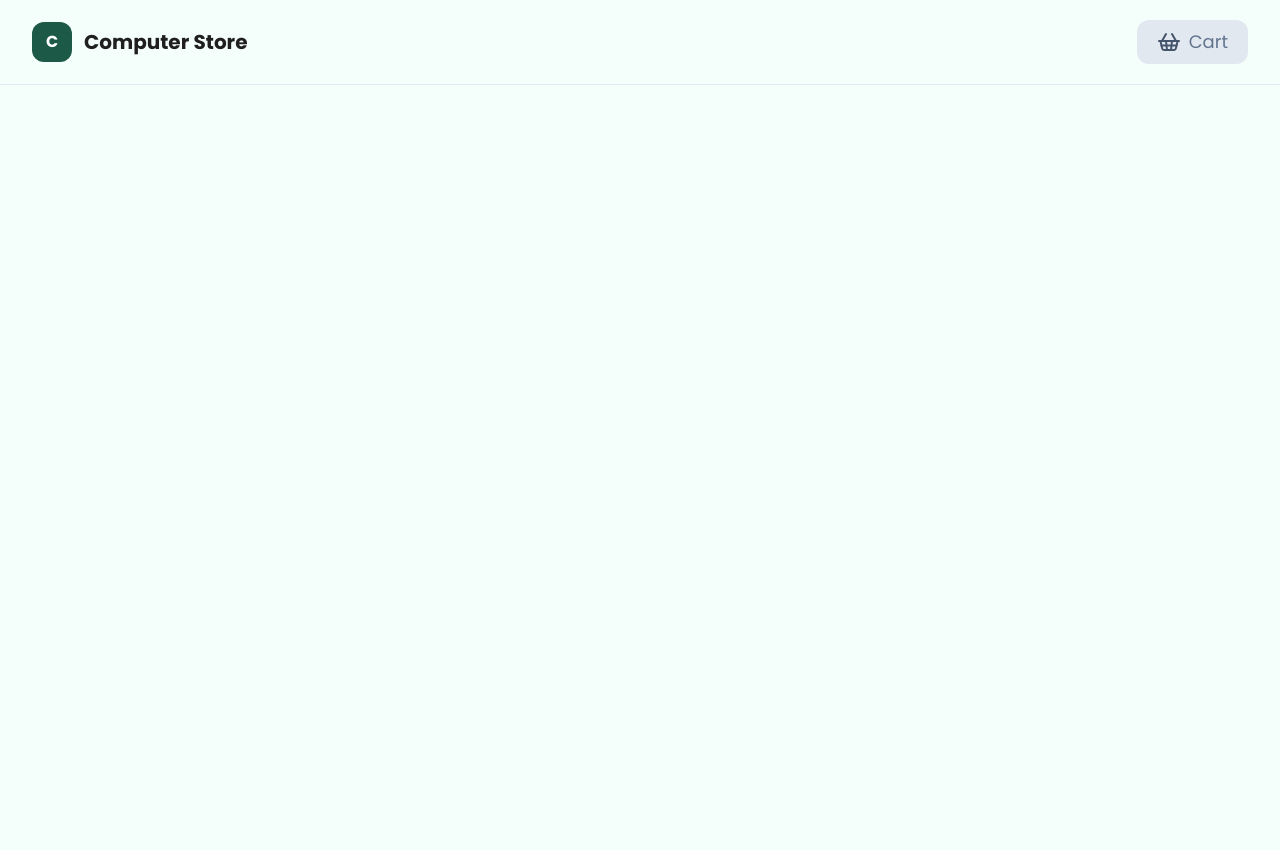
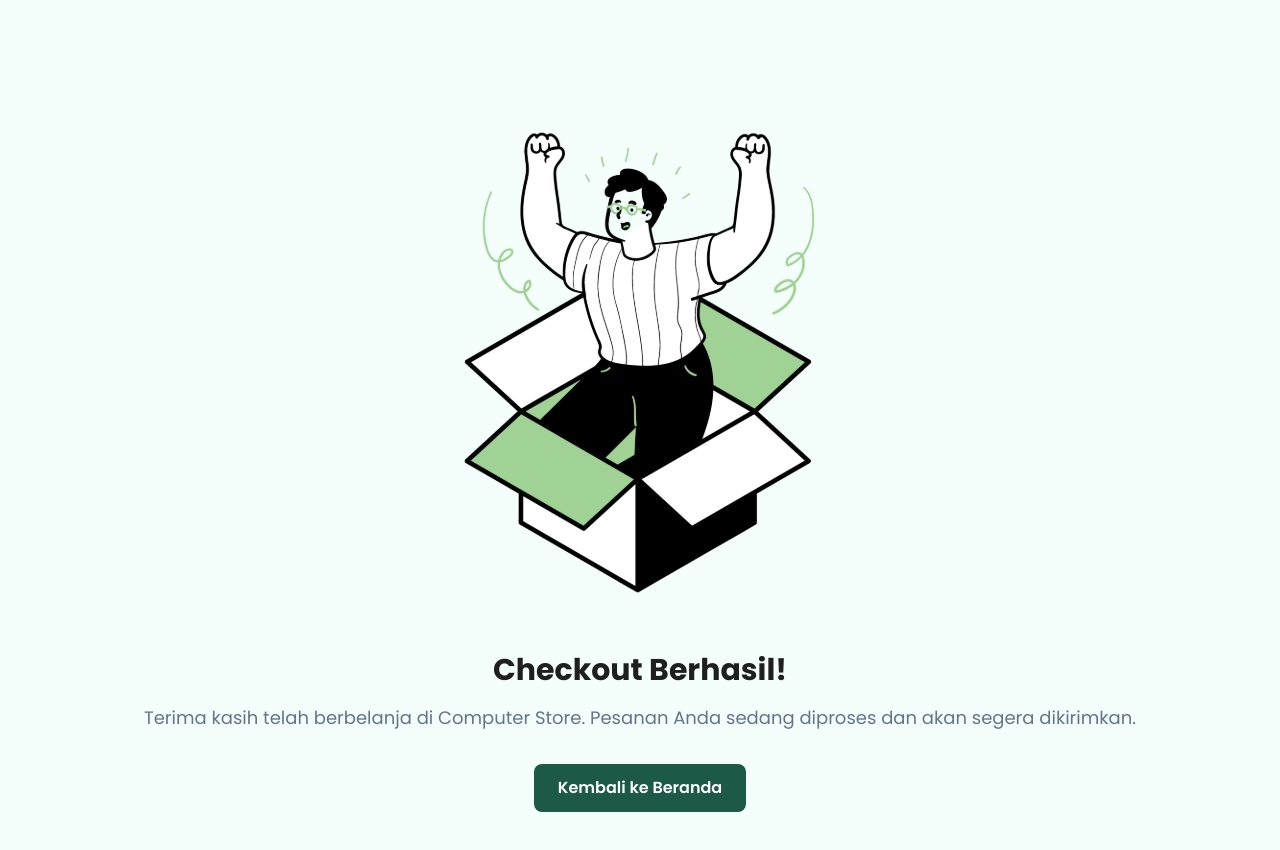
Before and after one commit to DRY-7717/cart-system-app-bima-interview-the-master-steel-mfc, a Vue app: page /checkout-success in a window 1280 px wide. Shown: the top 850 px of the page. Built offline with nearby package versions, Linux system fonts and the light colour scheme.

Commit message:
feat: add loading bar progress

```diff
--- a/package.json
+++ b/package.json
@@ -24,6 +24,7 @@
   "devDependencies": {
     "@tsconfig/node24": "^24.0.3",
     "@types/node": "^24.10.1",
+    "@types/nprogress": "^0.2.3",
     "@vitejs/plugin-vue": "^6.0.2",
     "@vue/tsconfig": "^0.8.1",
     "npm-run-all2": "^8.0.4",
--- a/src/App.vue
+++ b/src/App.vue
@@ -1,6 +1,6 @@
 <template>
 
-  <Navbar />
+  <Navbar v-if="route.name != 'checkout-success'" />
 
   <RouterView />
 </template>
@@ -11,4 +11,8 @@
 <script setup lang="ts">
 import { RouterView } from 'vue-router'
 import Navbar from './components/icons/partials/Navbar.vue';
+import { useRoute } from 'vue-router';
+import { Rotate3D } from 'lucide-vue-next';
+
+const route = useRoute();
 </script>
--- a/src/assets/main.css
+++ b/src/assets/main.css
@@ -8,5 +8,34 @@
 }
 
 body {
-  @apply font-poppins mb-[2000px] bg-[#f4fffb] overflow-x-hidden;
+  @apply font-poppins  bg-[#f4fffb] overflow-x-hidden;
 }
+
+#nprogress {
+  pointer-events: none;
+}
+
+#nprogress .bar {
+  background: #1c5947;
+  position: fixed;
+  z-index: 1031;
+  top: 0;
+  left: 0;
+  width: 100%;
+  height: 5px;
+}
+
+/* Fancy blur effect */
+#nprogress .peg {
+  display: block;
+  position: absolute;
+  right: 0px;
+  width: 100px;
+  height: 100%;
+  box-shadow: 0 0 10px #1c5947, 0 0 5px #1c5947;
+  opacity: 1;
+
+  -webkit-transform: rotate(3deg) translate(0px, -4px);
+  -ms-transform: rotate(3deg) translate(0px, -4px);
+  transform: rotate(3deg) translate(0px, -4px);
+}
--- a/src/components/OffCanvas.vue
+++ b/src/components/OffCanvas.vue
@@ -51,13 +51,17 @@
                     <p class="font-medium text-secondary text-lg">Total Harga</p>
                     <p class="font-bold text-primary text-2xl">{{ formatPrice(cart.totalPrice) }}</p>
                 </div>
-                <button
+
+
+                <button @click="checkoutSuccess" :disabled="cart.totalItems == 0"
                     class="w-full bg-primary text-white py-3 px-4 rounded-lg font-semibold flex items-center justify-center gap-x-2 mb-3">
                     <div class="box_icon_checkout">
                         <ShoppingBasket :size="20" />
                     </div>
                     <p>Checkout Sekarang</p>
                 </button>
+
+
                 <button @click="cart.clearCart"
                     class="w-full bg-slate-500 text-white py-3 px-4 rounded-lg font-semibold flex items-center justify-center gap-x-2">
                     <div class="box_icon_checkout">
@@ -79,7 +83,10 @@
 import { ShoppingBasket, X, Trash2 } from 'lucide-vue-next';
 import { formatPrice } from '../../utils/Helper';
 import { useCartStore } from '@/stores/cart';
+import { useRouter } from 'vue-router';
 
+
+const router = useRouter();
 
 const cart = useCartStore();
 
@@ -99,6 +106,10 @@ const sendIsActiveCanvas = (): void => {
     const newValue = !props.isActiveCanvas
     emit('sendIsActiveCanvas', newValue)
 }
+const checkoutSuccess = (): void => {
+    cart.clearCart();
+    router.push({ name: 'checkout-success' });
+}
 
 
 
--- a/src/router/index.ts
+++ b/src/router/index.ts
@@ -1,4 +1,7 @@
 import { createRouter, createWebHistory } from 'vue-router'
+
+// @ts-ignore
+import nProgress from "nprogress";
 
 const router = createRouter({
   history: createWebHistory(import.meta.env.BASE_URL),
@@ -7,8 +10,34 @@ const router = createRouter({
       path: '/',
       name: 'home',
       component: () => import('../views/HomeView.vue')
+    },
+    {
+      path: '/checkout-success',
+      name: 'checkout-success',
+      component: () => import('../views/CheckoutSuccessView.vue')
     }
   ],
 })
 
+nProgress.configure({
+  showSpinner: false,
+  speed: 500,
+  minimum: 0.3,
+});
+
+router.beforeEach((to, from, next) => {
+  // Jika cuma beda hash (misal #about), jangan jalankan NProgress
+  if (to.path === from.path && to.hash !== from.hash) {
+    return next();
+  }
+
+  nProgress.start();
+  next();
+});
+
+router.afterEach(() => {
+  nProgress.done();
+});
+
+
 export default router
--- /dev/null
+++ b/src/views/CheckoutSuccessView.vue
@@ -0,0 +1,31 @@
+<template>
+
+    <section class=" py-28">
+        <div class="container w-full max-w-340 px-4 sm:px-6 lg:px-8 mx-auto ">
+            <div class="illustration_box w-[500px] mx-auto">
+                <img src="/src/assets/checkout_success.svg" alt="Checkout Success Illustration"
+                    class="w-full h-full object-cover object-center">
+            </div>
+            <div class="text_content text-center mt-10">
+                <h1 class="font-bold text-3xl text-secondary mb-4">Checkout Berhasil!</h1>
+                <p class="text-slate-500 text-lg">Terima kasih telah berbelanja di Computer Store. Pesanan Anda sedang
+                    diproses dan akan segera dikirimkan.</p>
+                <router-link :to="{ name: 'home' }"
+                    class="inline-block mt-8 bg-primary text-white py-3 px-6 rounded-lg font-semibold hover:bg-primary/80 transition">
+                    Kembali ke Beranda
+                </router-link>
+            </div>
+        </div>
+    </section>
+
+
+</template>
+
+
+
+<script setup lang="ts">
+
+</script>
+
+
+<style scoped></style>
```
Also changed, not shown: src/stores/cart.ts (+5 -5 lines), src/assets/checkout_success.svg (added), 1 other file (tests, documents, lock files or other folders).
